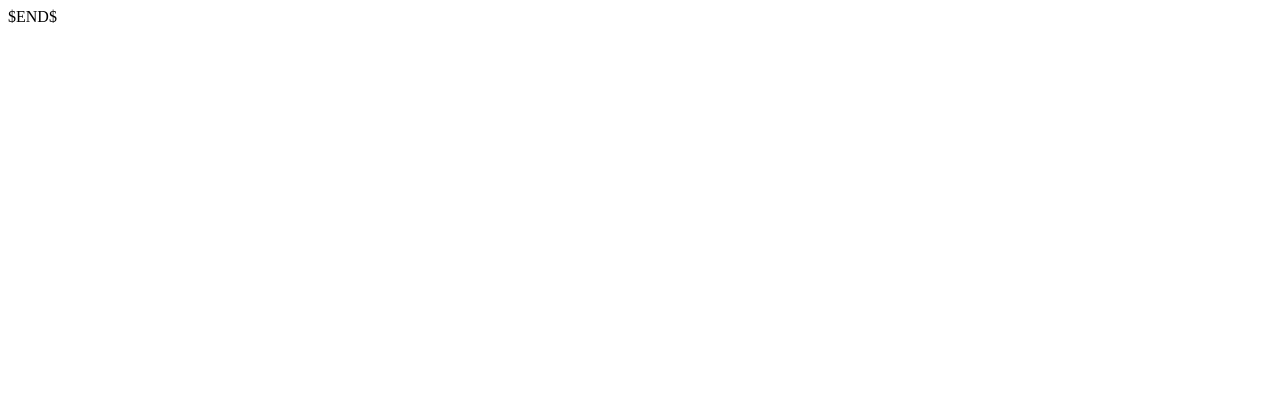
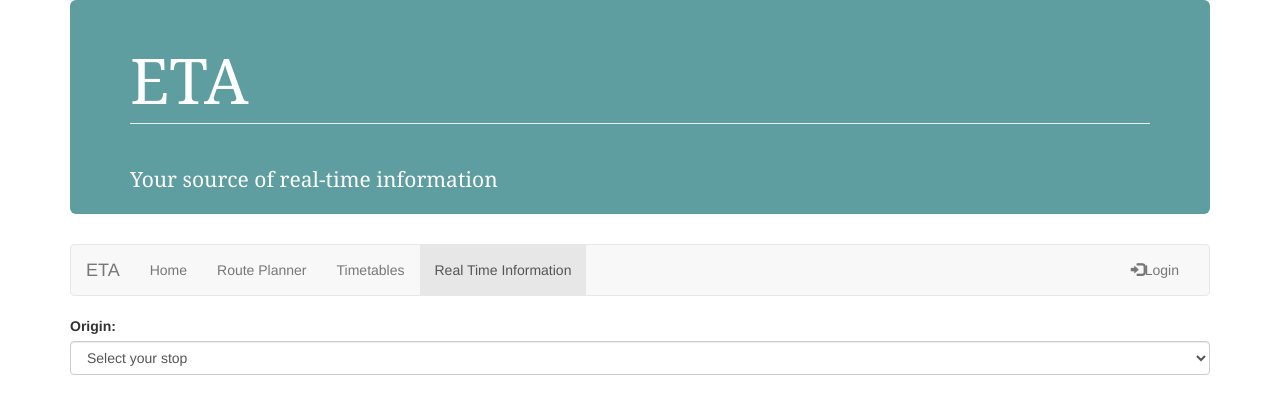
Before and after one commit to Aprilmei/ETA, a Flask app: page /rti in a window 1280 px wide. Before the commit the part shown is almost empty. Shown: the top 414 px of the page. Run offline with Flask 2, Linux system fonts and the light colour scheme; data that the repository does not hold is empty; some libraries are stand-ins or nearby versions.

Commit message:
Adding rti.html back master

```diff
--- a/app/templates/rti.html
+++ b/app/templates/rti.html
@@ -2,9 +2,112 @@
 <html lang="en">
 <head>
     <meta charset="UTF-8">
-    <title>$Title$</title>
+    <title>Real Time Information</title>
+
+    <meta charset="utf-8">
+    <meta name="viewport" content="width=device-width, initial-scale=1">
+    <link rel="stylesheet" href="https://maxcdn.bootstrapcdn.com/bootstrap/3.3.7/css/bootstrap.min.css">
+    <script src="https://code.jquery.com/jquery-3.2.0.min.js"></script>
+    <script src="//cdnjs.cloudflare.com/ajax/libs/lodash.js/0.10.0/lodash.min.js" type="text/javascript"></script>
+    <link href="https://cdnjs.cloudflare.com/ajax/libs/select2/4.0.3/css/select2.min.css" rel="stylesheet" />
+    <script src="https://cdnjs.cloudflare.com/ajax/libs/select2/4.0.3/js/select2.min.js"></script>
+    <link href="{{ url_for('static', filename='css/index.css') }}" rel="stylesheet" type="text/css">
+
+
+
 </head>
 <body>
-$END$
+
+    <!-- Main div containing the whole page -->
+    <div class="container">
+        <!-- Jumbotron containg site title and tagline -->
+        <div class="jumbotron">
+            <h1 class="page-header">ETA</h1>
+            <br>
+            <p>Your source of real-time information</p>
+        </div>
+        <div>
+            <!-- Navigation Bar - Collapsible for Mobile Optimisation -->
+            <nav class="navbar navbar-default">
+                <div class="container-fluid">
+                    <div class="navbar-header">
+                        <button type="button" class="navbar-toggle" data-toggle="collapse" data-target="#myNavbar">
+                                <span class="icon-bar"></span>
+                                <span class="icon-bar"></span>
+                                <span class="icon-bar"></span>
+                            </button>
+                        <a class="navbar-brand" href="#">ETA</a>
+                    </div>
+                    <div class="collapse navbar-collapse" id="myNavbar">
+                        <ul class="nav navbar-nav">
+                            <li><a href="#">Home</a></li>
+                            <li><a href="#">Route Planner</a>
+                                <li><a href="#">Timetables</a></li>
+                                <li class="active"><a href="#">Real Time Information</a></li>
+                        </ul>
+                        <ul class="nav navbar-nav navbar-right">
+                            <li><a href="#"><span class="glyphicon glyphicon-log-in"></span>Login</a></li>
+                        </ul>
+                    </div>
+                </div>
+            </nav>
+        </div>
+    <div id="select_div">
+        <label for="origin">Origin:</label>
+                        <select class="form-control" id="origin">
+                            <option disabled="disabled" selected="selected">
+				            Select your stop
+			                </option>
+                        </select>
+    </div>
+        <div id="results">
+        </div>
+    </div>
+
+<script>
+    function get_rti(stop_id) {
+        $.getJSON("https://data.dublinked.ie/cgi-bin/rtpi/realtimebusinformation?stopid=" + stop_id + "&format=json", function (data) {
+            console.log(data);
+            var results = data.results;
+            var out = data.errormessage + "<br><table style='width:50%'><th>Route</th><th>Destination</th><th>Time</th>";
+            for(var i = 0; i < results.length; i++){
+                out += "<tr><td>" + results[i]["route"] + "</td>";
+                out += "<td>" + results[i]["destination"] + "</td>";
+                out += "<td>" + results[i]["duetime"] + "</td></tr>";
+            }
+            out += "</table>";
+            document.getElementById("results").innerHTML = out;
+        }
+
+            )
+    }
+
+    function pop_origin_stops() {
+    var origin_drop = $('#origin');
+    $.getJSON("http://127.0.0.1:5000/stops/2017", function (data) {
+        if ('stops' in data) {
+            var stops = data.stops;
+            console.log('stops', stops);
+            _.forEach(stops, function (data) {
+                origin_drop.append($('<option>', {
+                    value: data.stop_id,
+                    text: data.stop_address + " - Stop No: " + data.stop_id
+                }, '</option>'));
+            })
+        }
+    })
+}
+
+    $("#origin").change(function () {
+    get_rti($("#origin").val());
+    });
+
+    window.onload = function(){
+        pop_origin_stops();
+    }
+
+</script>
+
+
 </body>
 </html>
```
